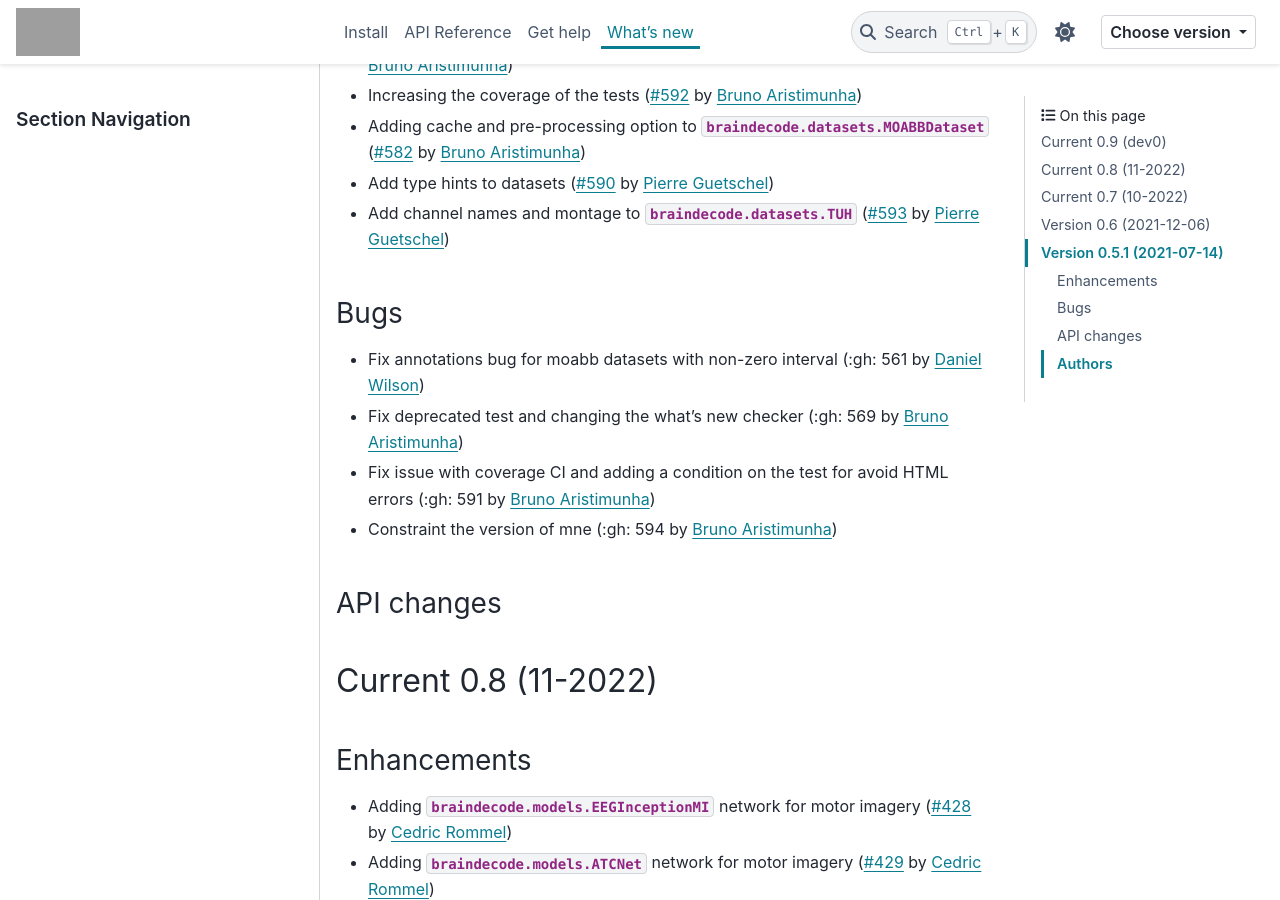
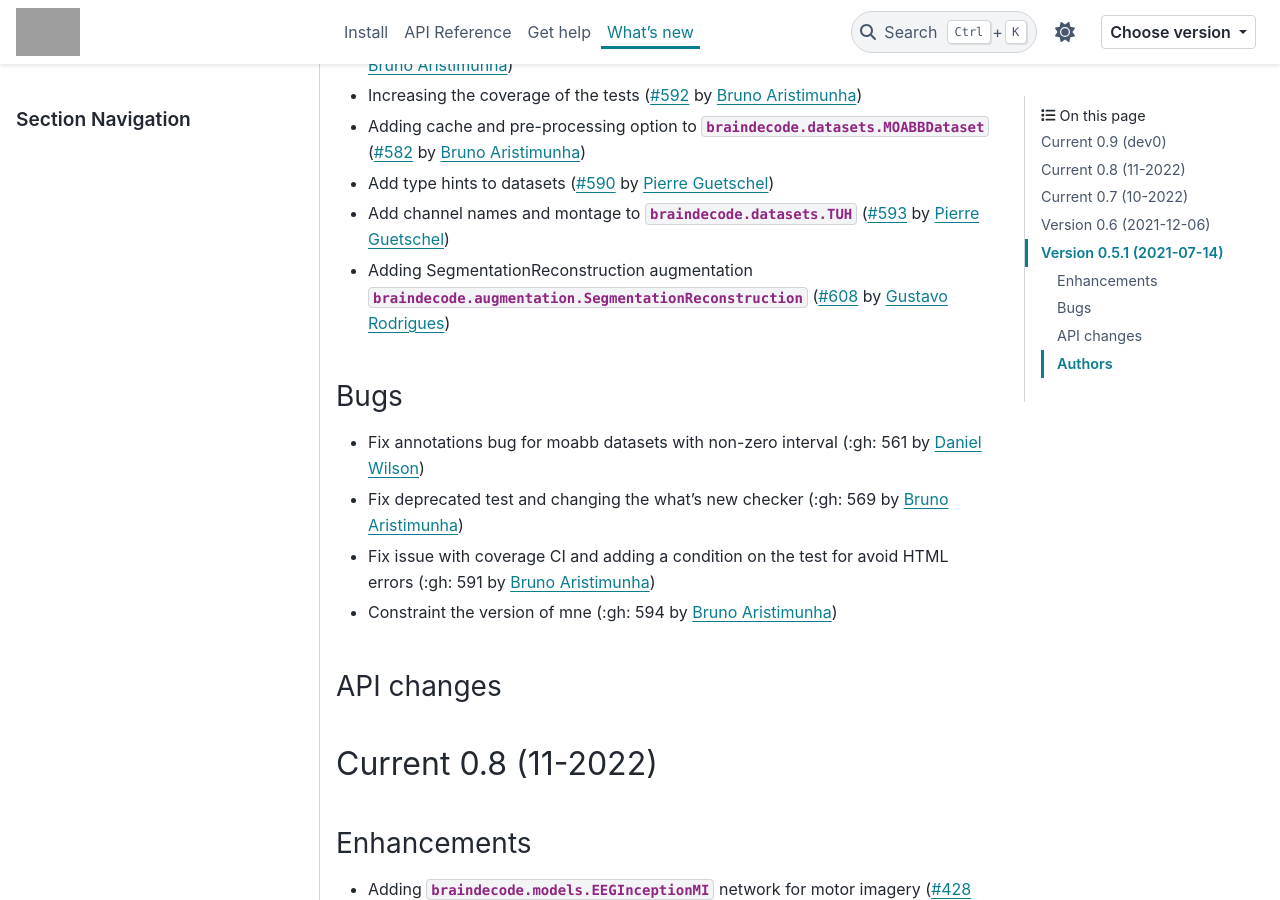
Before and after one commit to braindecode/braindecode, a Sphinx documentation site: the page built from docs/whats_new.rst, in a window 1280 px wide and 900 px high, scrolled down 727 px. Built offline with Sphinx 7.4.7 and the PyData theme 0.15.4, drawn with Linux system fonts in a browser that asks for light colours; pages that are not in the unit, such as notebooks, are missing from menus; comment, search, counter and statistics services are not loaded; cross-references to code outside the pages are shown as plain code; grey boxes are pictures that could not be loaded.

Commit message:
Add docs references

```diff
--- a/docs/api.rst
+++ b/docs/api.rst
@@ -219,6 +219,7 @@ Augmentation
     SensorsYRotation
     SensorsXRotation
     Mixup
+    SegmentationReconstruction
 
     functional.identity
     functional.time_reverse
--- a/docs/whats_new.rst
+++ b/docs/whats_new.rst
@@ -35,6 +35,7 @@ Enhancements
 - Adding cache and pre-processing option to :class:`braindecode.datasets.MOABBDataset` (:gh:`582` by `Bruno Aristimunha`_)
 - Add type hints to datasets (:gh:`590` by `Pierre Guetschel`_)
 - Add channel names and montage to  :class:`braindecode.datasets.TUH` (:gh:`593` by `Pierre Guetschel`_)
+- Adding SegmentationReconstruction augmentation :class:`braindecode.augmentation.SegmentationReconstruction` (:gh:`608` by `Gustavo Rodrigues`_)
 
 
 Bugs
@@ -261,3 +262,4 @@ Authors
 .. _Remi Delbouys: https://github.com/remidbs
 .. _Valentin Iovene: https://github.com/tgy
 .. _Yassine El Ouahidi: https://github.com/elouayas
+.. _Gustavo Rodrigues: https://github.com/gustavohenriquesr
```
Also changed, not shown: other parts of docs/api.rst (+1 -0 lines).
